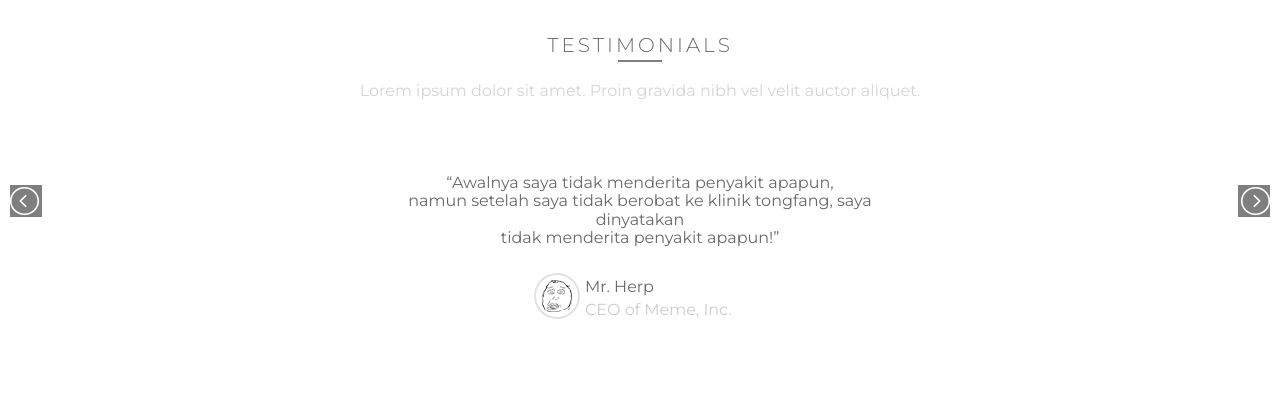
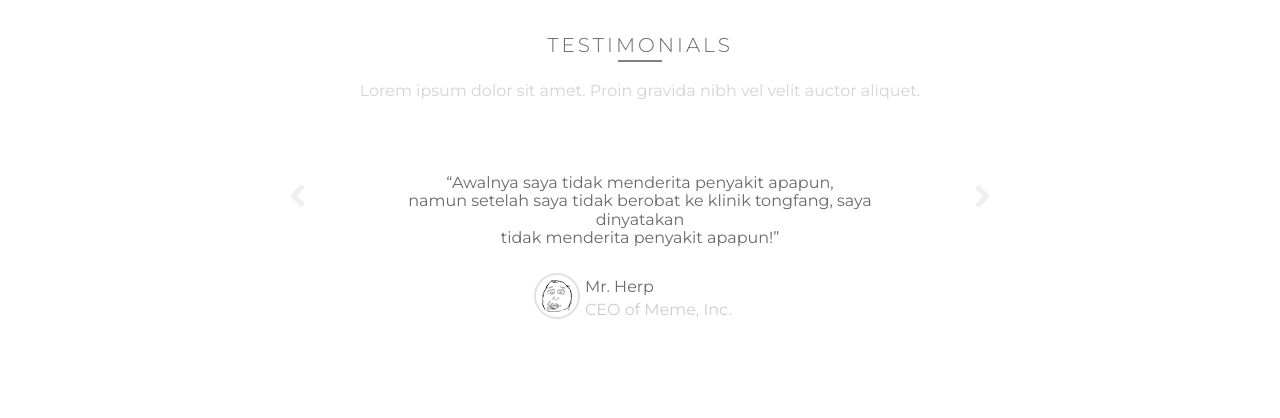
Before and after one commit to danielrussocki/Equipo4Unidad3, a PHP site: page / in a window 1280 px wide. Shown: the part 1972-2390 px from the top of the page. Run offline with PHP 8.4, Linux system fonts and the light colour scheme; some libraries are stand-ins or nearby versions.

Commit message:
Se arreglaron los botones del slide (TESTIMONIALS)

```diff
--- a/css/lightslider.css
+++ b/css/lightslider.css
@@ -154,7 +154,7 @@
     display: block;
     top: 50%;
     height: 32px;
-    background-image: url('../img/controls.png');
+    background-image: url('../img/arrow.png');
     cursor: pointer;
     position: absolute;
     z-index: 99;
@@ -167,14 +167,17 @@
     opacity: 1;
 }
 .lSAction > .lSPrev {
+    height: 22px;
+    width: 15px;
     background-position: 0 0;
-    left: 10px;
-    background-color: black;
+    left: 290px;
 }
 .lSAction > .lSNext {
-    background-position: -32px 0;
-    right: 10px;
-    background-color: black;
+    height: 22px;
+    width: 15px;
+    background-position: -28px 0;
+    right: 290px;
+    transform: rotate(-180deg);
 }
 .lSAction > a.disabled {
     pointer-events: none;
```
